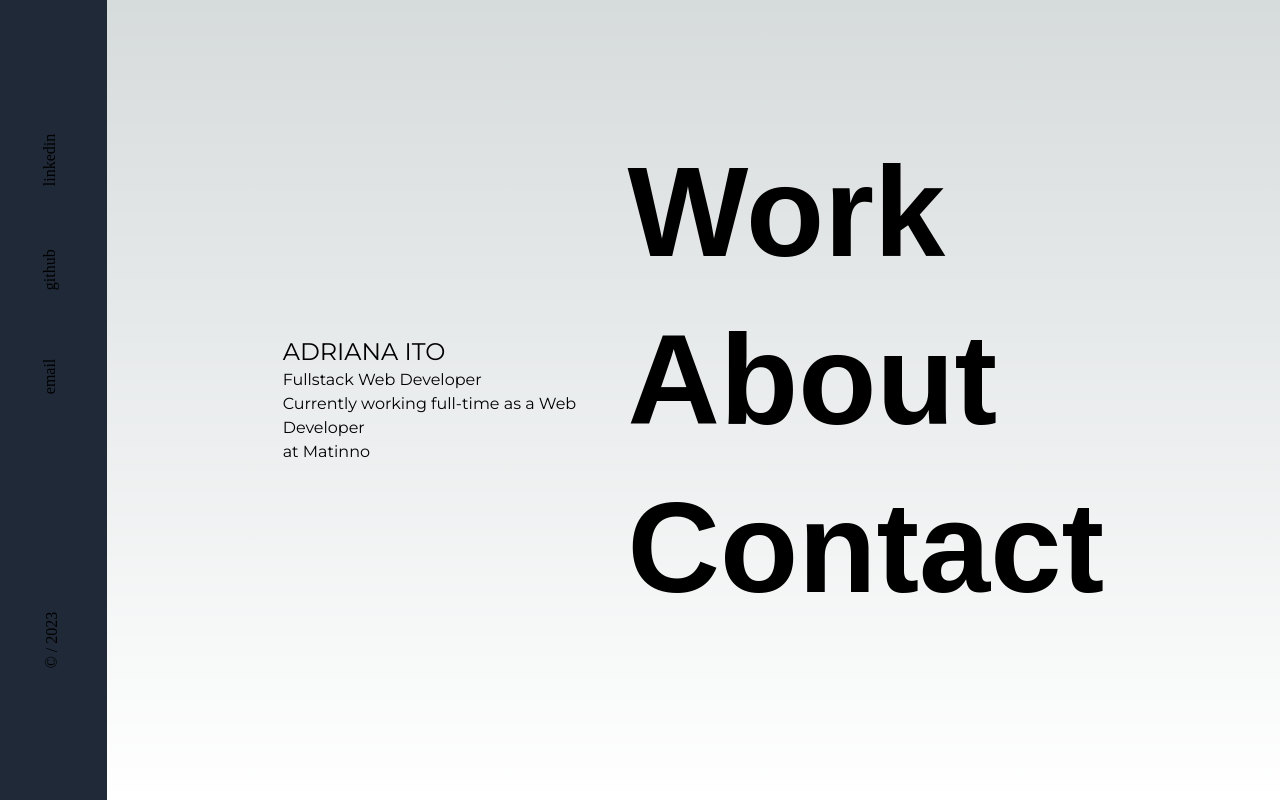
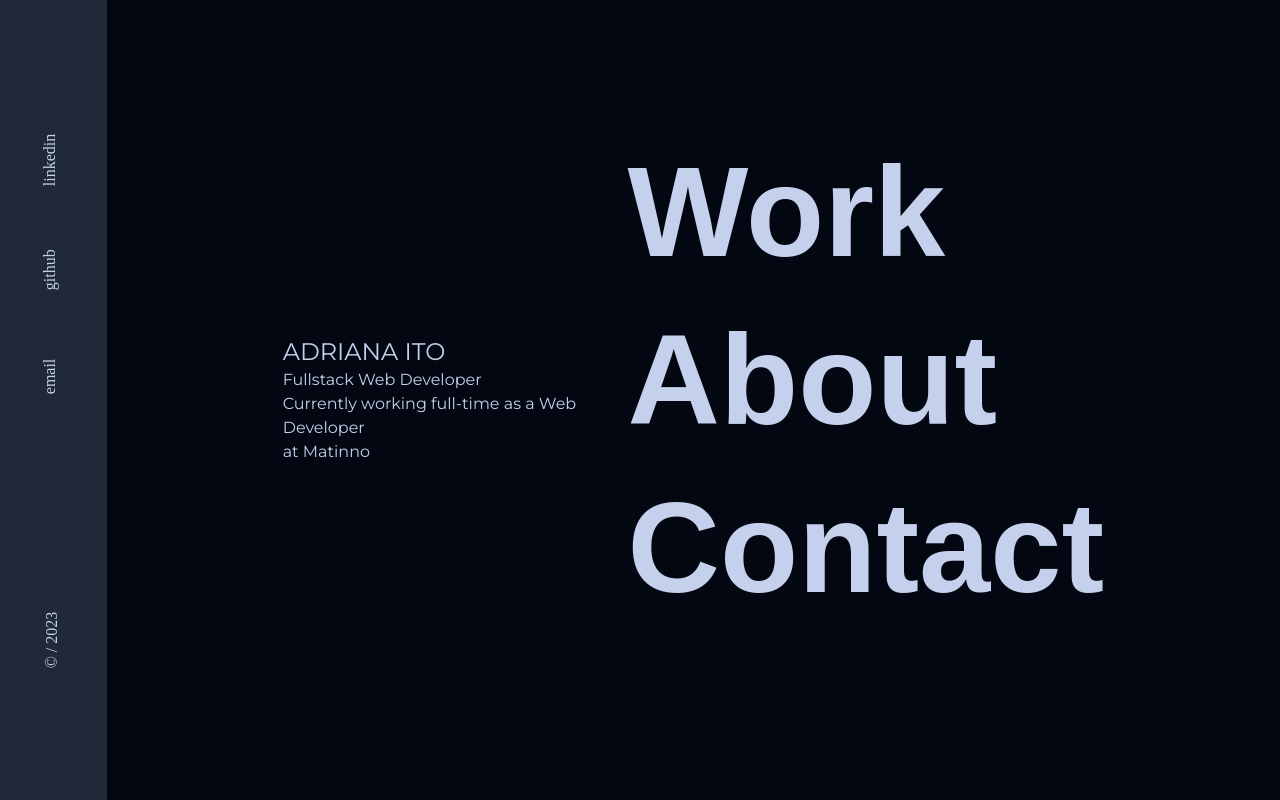
Before and after one commit to Adrianaito/portfolio-2024, a Next.js app: page / in a window 1280 px wide. Built offline with nearby package versions, Linux system fonts and the light colour scheme; a web font is replaced by a local one.

Commit message:
adds colors and fonts variables

```diff
--- a/src/app/globals.css
+++ b/src/app/globals.css
@@ -2,26 +2,27 @@
 @tailwind components;
 @tailwind utilities;
 
-:root {
-  --foreground-rgb: 0, 0, 0;
-  --background-start-rgb: 214, 219, 220;
-  --background-end-rgb: 255, 255, 255;
-}
-
-@media (prefers-color-scheme: dark) {
+@layer base {
   :root {
-    --foreground-rgb: 255, 255, 255;
-    --background-start-rgb: 0, 0, 0;
-    --background-end-rgb: 0, 0, 0;
+    --foreground: 191 82% 6%;
+    --foreground-pink: 223 51% 85%;
+    /* --foreground-pink: 359 50% 60%; */
+    --background-pink: 224 59% 16%;
+    /* --background-pink: 5 92% 95%; */
+    --green-ms-dos: 119 99% 33%;
+    /* --green-ms-dos: 122 97% 26%; */
+    --black: 0 0% 1%;
+    --dark-blue: 224 59% 16%;
+    --teal-300: 171 77% 64%;
+    --slate-600: 215 19% 35%;
   }
 }
 
-body {
-  color: rgb(var(--foreground-rgb));
-  background: linear-gradient(
-      to bottom,
-      transparent,
-      rgb(var(--background-end-rgb))
-    )
-    rgb(var(--background-start-rgb));
+@layer base {
+  body {
+    @apply bg-gray-950 text-foreground-pink;
+  }
+  [data-nextjs-scroll-focus-boundary] {
+    display: contents;
+  }
 }
--- a/tailwind.config.ts
+++ b/tailwind.config.ts
@@ -8,6 +8,16 @@ const config: Config = {
   ],
   theme: {
     extend: {
+      colors: {
+        "background-pink": "hsl(var(--background-pink))",
+        "foreground-pink": "hsl(var(--foreground-pink))",
+        foreground: "hsl(var(--foreground))",
+        "green-ms-dos": "hsl(var(--green-ms-dos))",
+        black: "hsl(var(--black))",
+        "dark-blue": "hsl(var(--dark-blue))",
+        "teal-300": "hsl(var(--teal-300))",
+        "slate-600": "hsl(var(--slate-600))",
+      },
       backgroundImage: {
         "gradient-radial": "radial-gradient(var(--tw-gradient-stops))",
         "gradient-conic":
@@ -16,6 +26,11 @@ const config: Config = {
       fontFamily: {
         sans: ["var(--font-unbounded)"],
         montserrat: ["var(--font-montserrat)"],
+        "ms-dos": ["var(--font-ms-dos)"],
+        "exo-2": ["var(--font-exo-2)"],
+        "main-title": ["var(--font-main-title)"],
+        common: ["var(--font-common)"],
+        "body-font": ["var(--font-common)"],
       },
     },
   },
```
